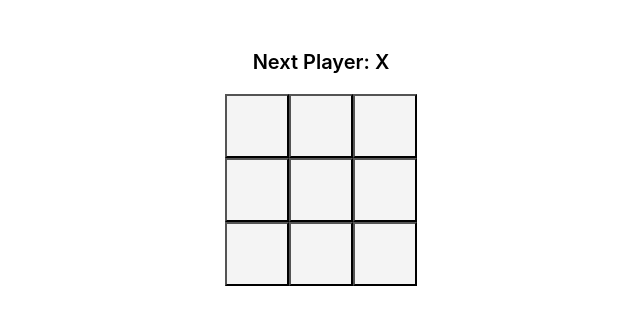
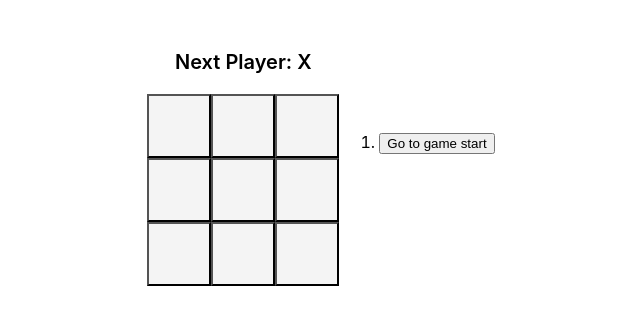
Before and after one commit to GihanDuane/React-tic-tac-toe, a React (Create React App) app: page / in a window 1280 px wide. Shown: the top 324 px of the page, without its empty margins (319-959 px from the left). Built offline with nearby package versions, Linux system fonts and the light colour scheme.

Commit message:
adding style to className game and adding jumoTo function

```diff
--- a/src/App.css
+++ b/src/App.css
@@ -36,3 +36,9 @@
   font-size: 20px;
   font-weight: 600;
 }
+
+.game {
+  display: flex;
+  justify-content: center;
+  align-items: center;
+}
--- a/src/App.js
+++ b/src/App.js
@@ -63,13 +63,30 @@
     setXIsNext(!xIsNext);
   }
 
+  function jumpTo(nextMoves) {
+
+  }
+  const moves = history.map((squares, move) => {
+    let description;
+    if(move > 0) {
+      description = "Go to move #" + move;
+    } else {
+      description = "Go to game start";
+    }
+    return (
+      <li>
+        <button onClick={() => jumpTo(move)}>{description}</button>
+      </li>
+    );
+  })
+
   return (
     <div className="game">
       <div className="game-board">
         <Board xIsNext={xIsNext} squares={currentSquares} onPlay={handlePlay} />
       </div>
       <div className="game-info">
-        <ol>{/*TODO*/}</ol>
+        <ol>{moves}</ol>
       </div>
     </div>
   );
```
